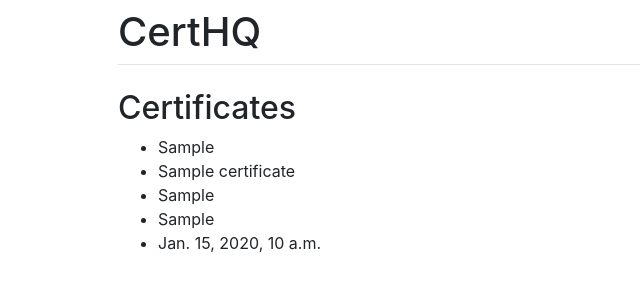
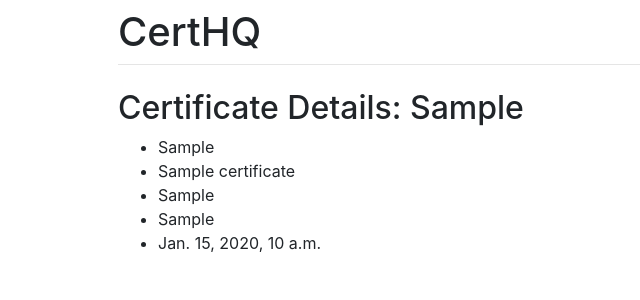
Before and after one commit to philratcliffe/certhq, a Django app: template certhq/certificates/templates/certificates/certificate_detail.html in a window 1280 px wide. Shown: the part 56-356 px from the top of the page, without its empty margins (157-797 px from the left). Run offline with Django 3.2, Linux system fonts and the light colour scheme; the template is opened without the code that fills it: values that come from a table or form of the project are taken from there, others are empty; tables that the repository leaves empty hold one stand-in row (values such as "Sample post"); parts of the project's set-up code (start-up, migrations or seed data) failed here and were passed over; some libraries are stand-ins or nearby versions.

Commit message:
Update cert details

```diff
--- a/certhq/certificates/templates/certificates/certificate_detail.html
+++ b/certhq/certificates/templates/certificates/certificate_detail.html
@@ -4,7 +4,7 @@
 {%block title%}CertHQ - Certificate Detail{%endblock title%}
 
 {% block content %}
-    <h2>Certificates</h2>
+  <h2>Certificate Details: {{object.cn}}</h2>
 	<ul>
     <li>{{ object.cn }}</li>
     <li>{{ object.subject }}</li>
```
